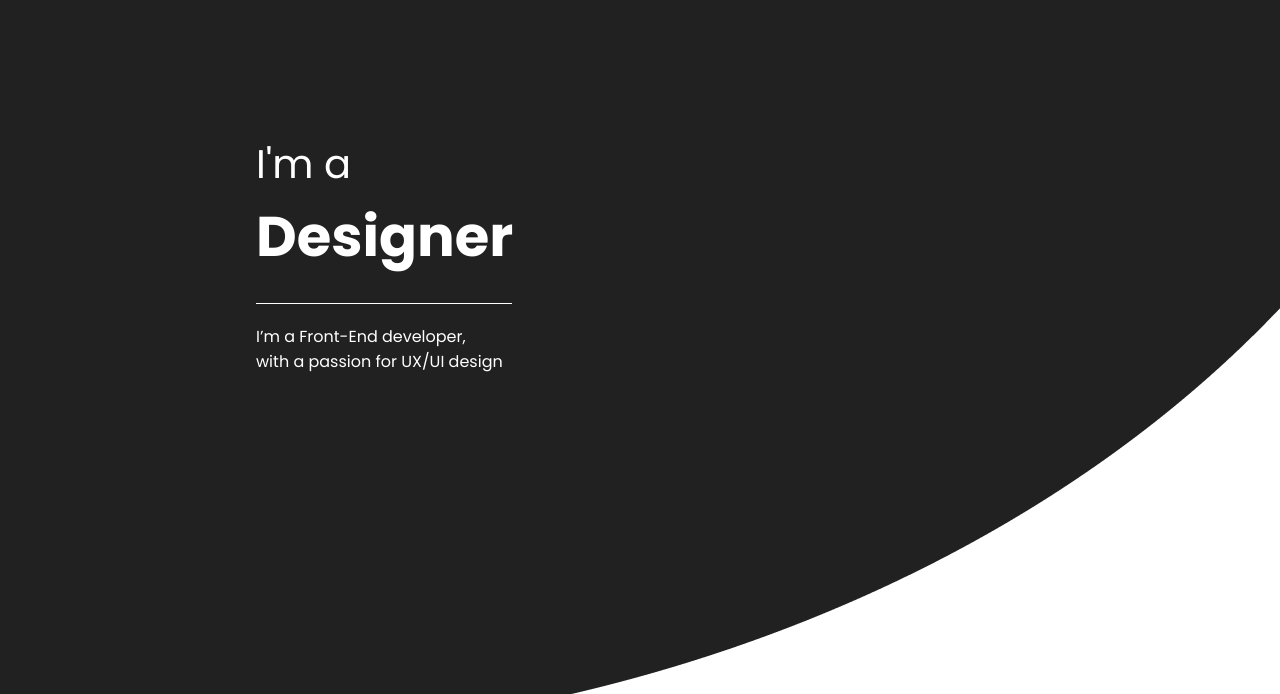
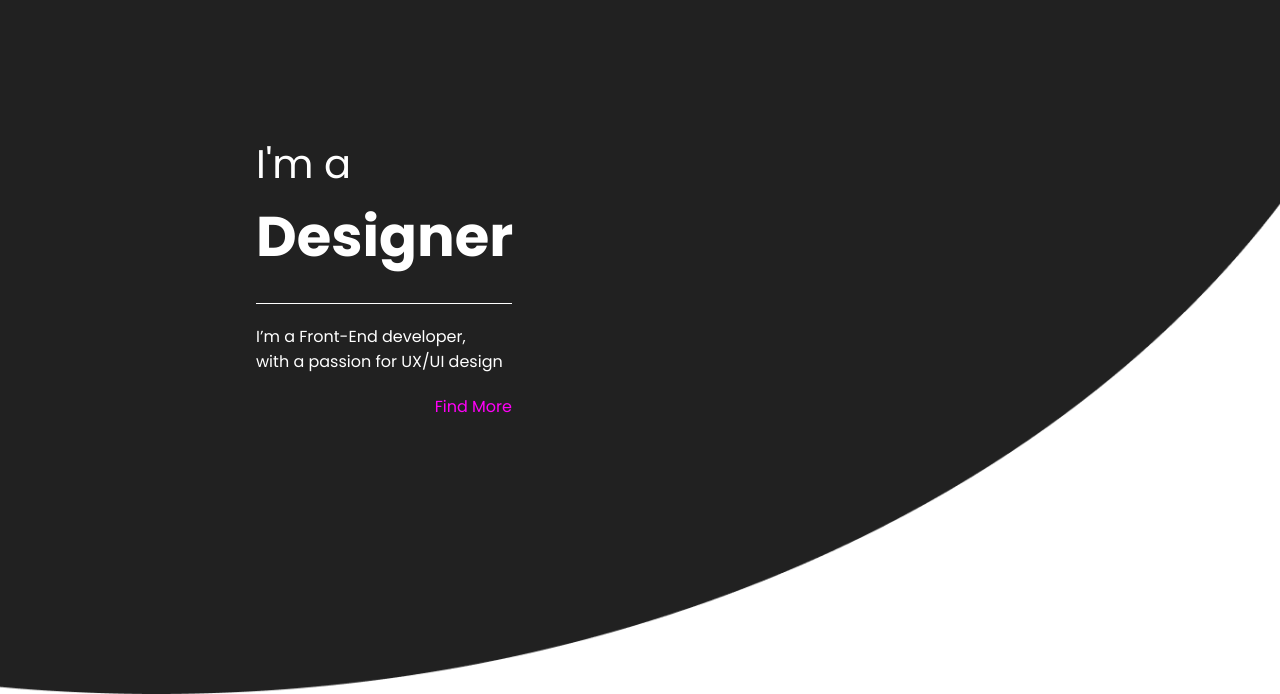
Before and after one commit to AleShini92/my-website, a website built with webpack: page index.html in a window 1280 px wide. Shown: the part 106-800 px from the top of the page. Built offline with nearby package versions, Linux system fonts and the light colour scheme.

```diff
--- a/assets/scss/header.scss
+++ b/assets/scss/header.scss
@@ -2,10 +2,17 @@
 
 header {
     background-image: url("/assets/img/bg-header.png");
+    background-size: cover;
     height: 100vh;
 
+    .hero__section {
+        position: absolute;
+        width: 100%;
+        top: 30%;
+    }
+
     .hero__text {
-        position: absolute;
+        position: relative;
         top: 30%;
         left: 20%;
     }
@@ -13,4 +20,8 @@
     p {
         text-wrap: balance;
     }
+
+    .find__more {
+        text-align: right;
+    }
 }
--- a/index.html
+++ b/index.html
@@ -39,10 +39,14 @@
                             I’m a Front-End developer,
                             with a passion for UX/UI design
                         </p>
+                        <p class="find__more mt-20 text-primary">Find More</p>
                     </div class="text">
                 </section>
         </header>
 
+
+
+        <!-- script -->
         <script src="dist/main.bundle.js"></script>
     </body>
 </html>
```
Also changed, not shown: assets/img/instagram.svg (added), assets/img/logo.svg. Lines whose indentation alone changed are shown as unchanged.
